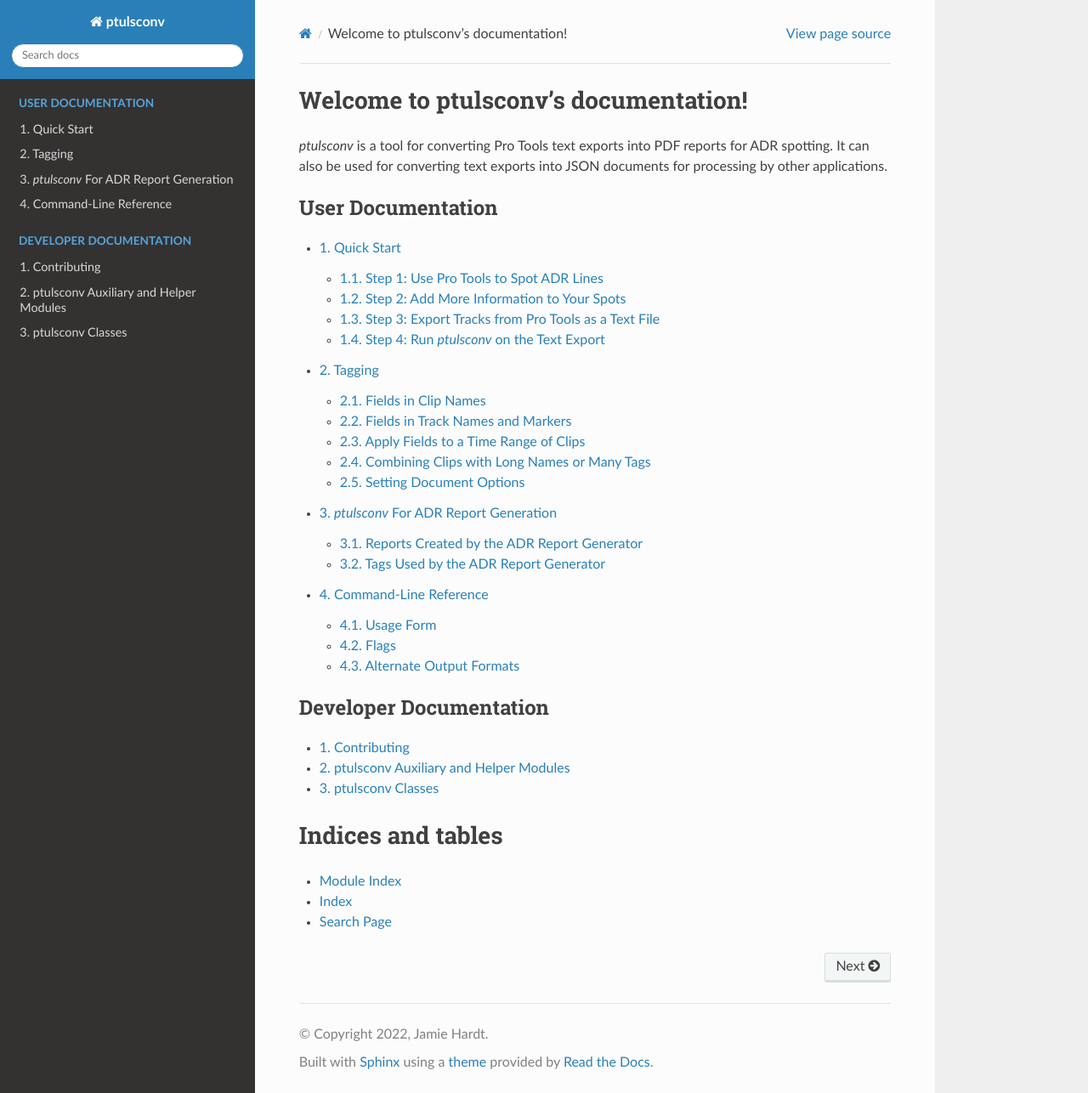
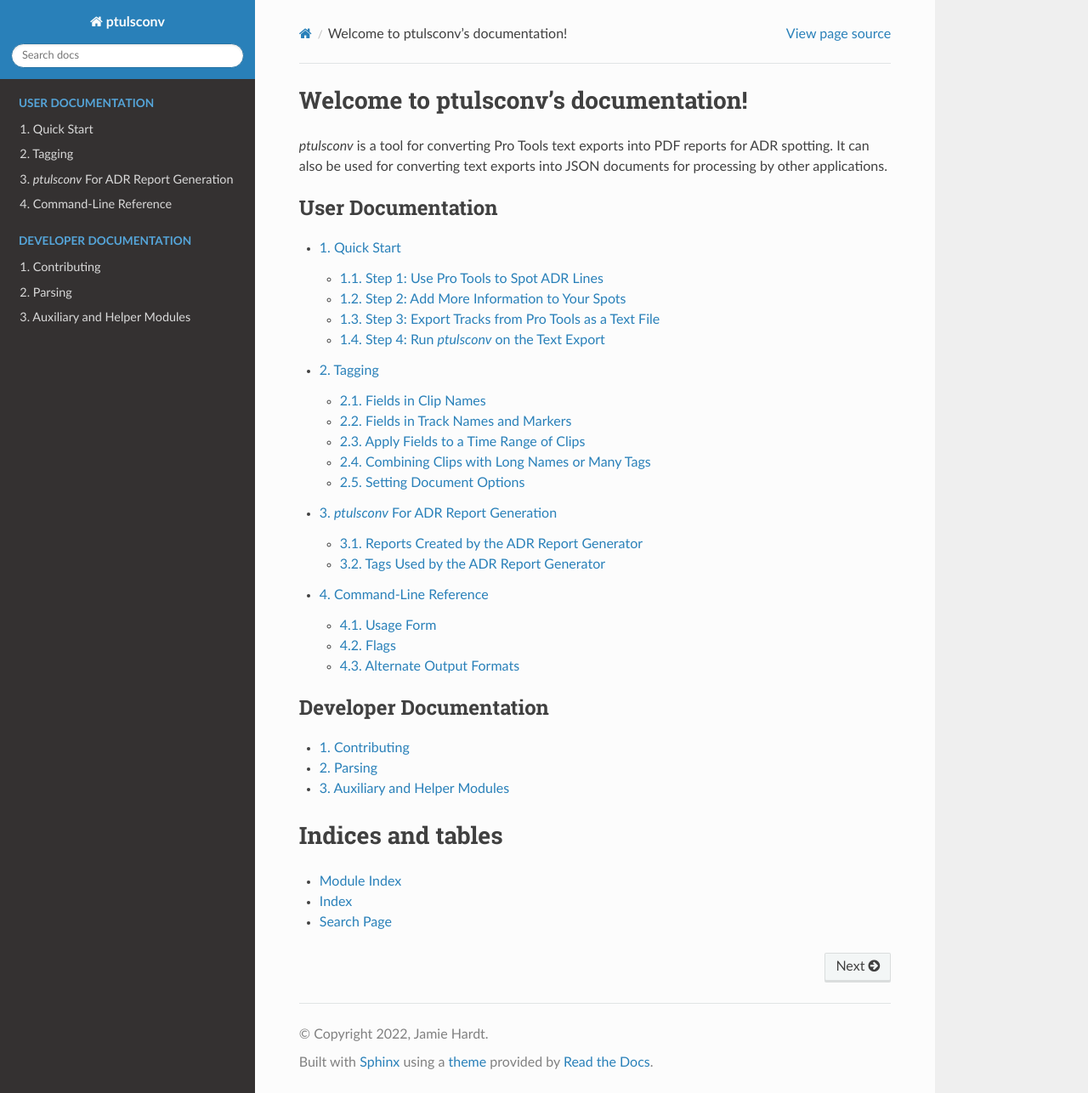
Before and after one commit to iluvcapra/ptulsconv, a Sphinx documentation site: the page built from docs/source/index.rst, in a window 1280 px wide and 1286 px high. Shown: the whole window at 85% size. Built offline with Sphinx 7.4.7 and the Read the Docs theme 2.0.0, drawn with Linux system fonts in a browser that asks for light colours.

Commit message:
Dev docs

```diff
--- a/docs/source/dev/modules.rst
+++ b/docs/source/dev/modules.rst
@@ -1,5 +1,5 @@
-ptulsconv Auxiliary and Helper Modules
-======================================
+Auxiliary and Helper Modules
+============================
 
 Commands Module
 ---------------
--- a/docs/source/dev/classes.rst
+++ b/docs/source/dev/parsing.rst
@@ -1,5 +1,5 @@
-ptulsconv Classes
-=================
+Parsing
+=======
 
 Docparser Classes
 -----------------
--- a/docs/source/index.rst
+++ b/docs/source/index.rst
@@ -26,8 +26,8 @@
    :caption: Developer Documentation
 
    dev/contributing
+   dev/parsing
    dev/modules
-   dev/classes
 
 
 Indices and tables
```
